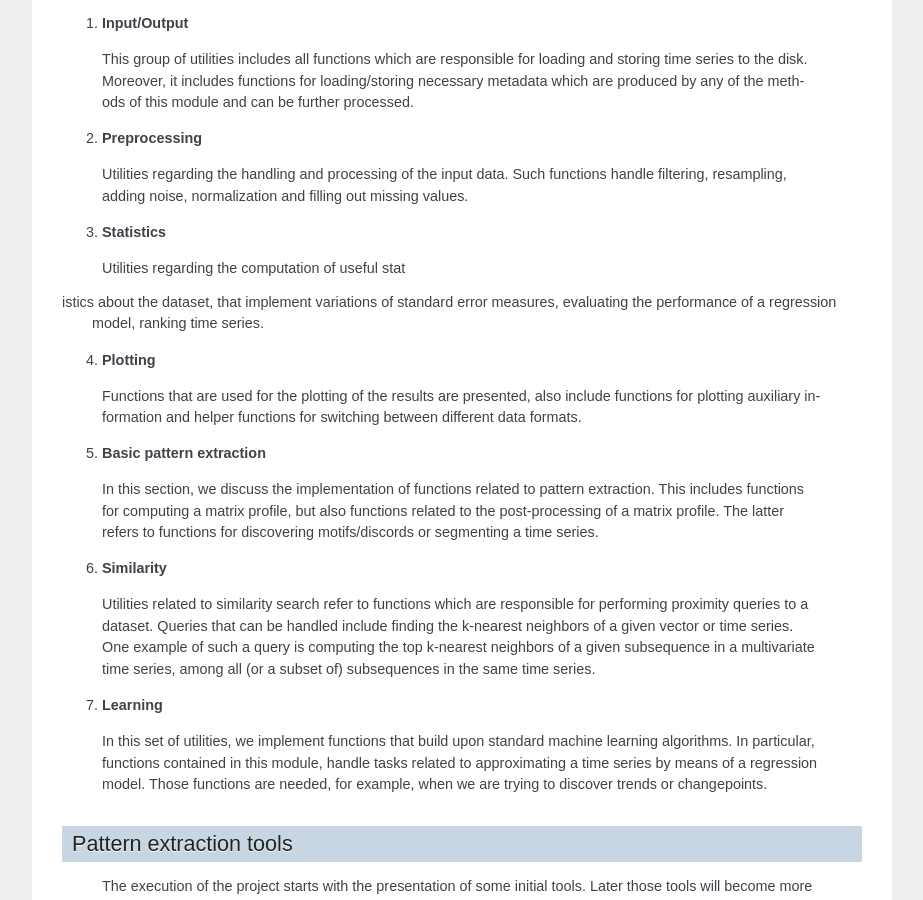
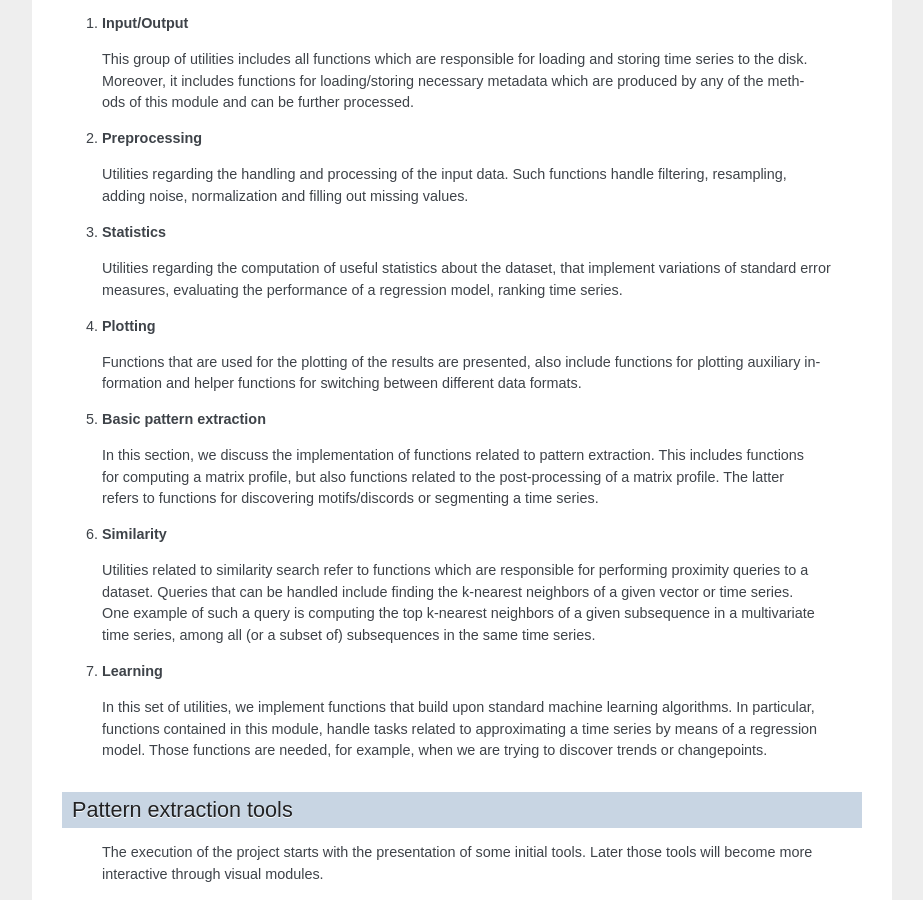
Before and after one commit to MORE-EU/more-pattern-extraction, a Sphinx documentation site: the page built from sphinx/README.rst, in a window 1280 px wide and 900 px high, scrolled down 585 px. Shown: the whole window, without its empty margins (198-1121 px from the left). Built offline with Sphinx 7.4.7, drawn with Linux system fonts in a browser that asks for light colours; some of the changed text lies outside the part shown.

Commit message:
Update README.rst

```diff
--- a/sphinx/README.rst
+++ b/sphinx/README.rst
@@ -24,8 +24,7 @@ The module consists of the following steps:
 
 3. **Statistics**
 
-   Utilities regarding the computation of useful stat
-istics about the dataset, that implement variations of standard error measures, evaluating the performance of a regression
+   Utilities regarding the computation of useful statistics about the dataset, that implement variations of standard error measures, evaluating the performance of a regression
    model, ranking time series.
 
 4. **Plotting**
```
Also changed, not shown: other parts of sphinx/README.rst (+1 -1 lines).
